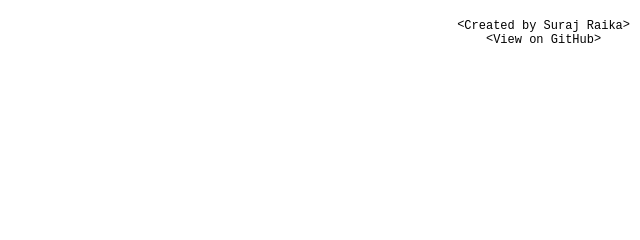
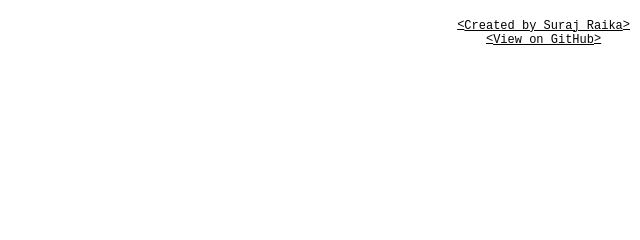
Before and after one commit to SurajRaika/TaxGame, a plain HTML site: page index.html in a window 1280 px wide. Shown: the top 240 px of the page, 640-1280 px from the left. Drawn offline with Linux system fonts and the light colour scheme; a web font is replaced by a local one.

Commit message:
Update index.html

```diff
--- a/index.html
+++ b/index.html
@@ -46,16 +46,17 @@
 
     </div>
     <div class="credits">
-      <a href="https://www.crio.dev/" class="credit-link" target="_blank">
+     <a href="https://www.crio.dev/" class="credit-link" target="_blank" style="text-decoration: underline;">
   <span class="bracket">&lt;</span>
   Created by Suraj Raika
   <span class="bracket">&gt;</span>
 </a>
-      <a href="https://github.com/SurajRaika" class="credit-link" target="_blank">
+<a href="https://github.com/SurajRaika" class="credit-link" target="_blank" style="text-decoration: underline;">
   <span class="bracket">&lt;</span>
   View on GitHub
   <span class="bracket">&gt;</span>
 </a>
+
     </div>
   </footer>
 
```
Lines whose indentation alone changed are shown as unchanged.
